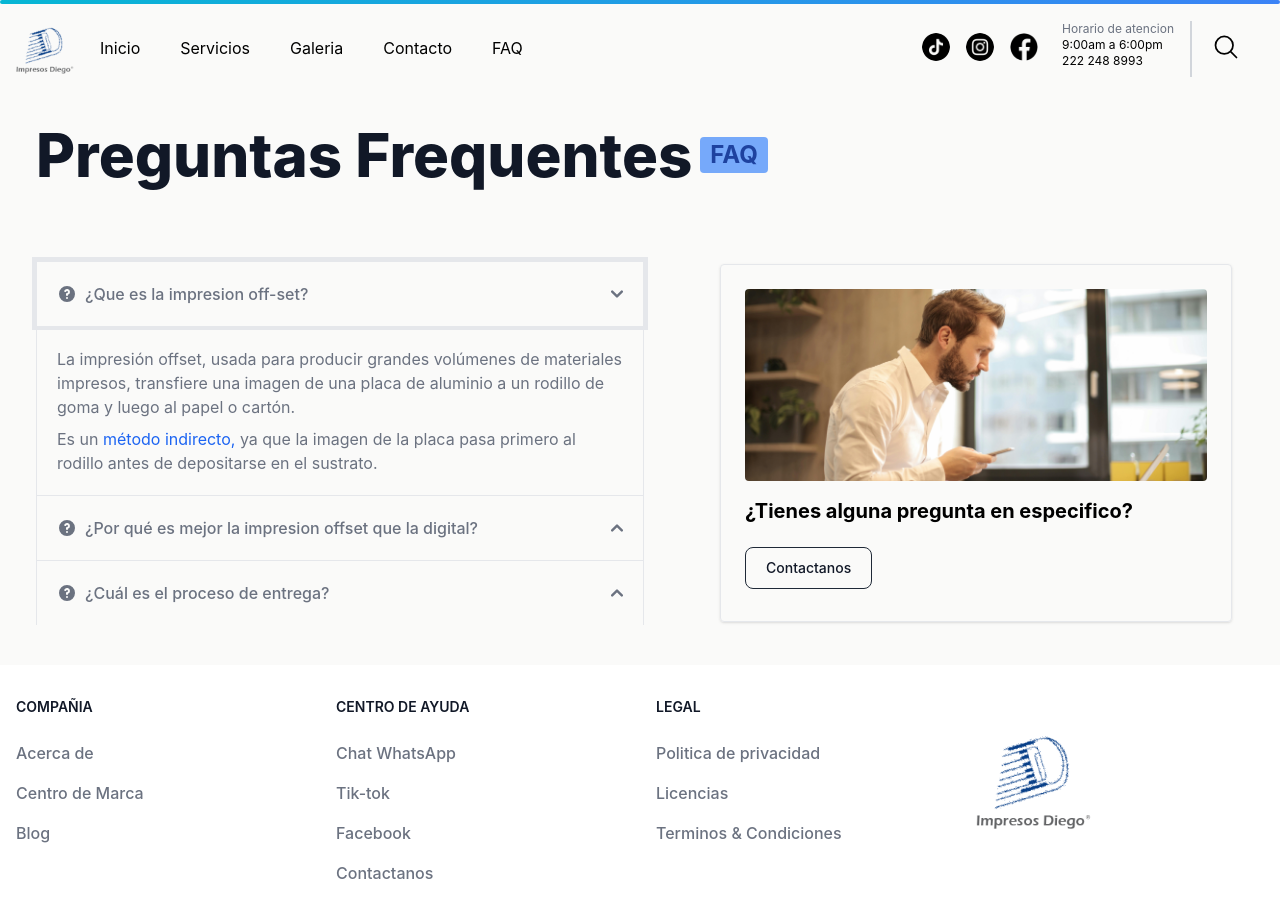
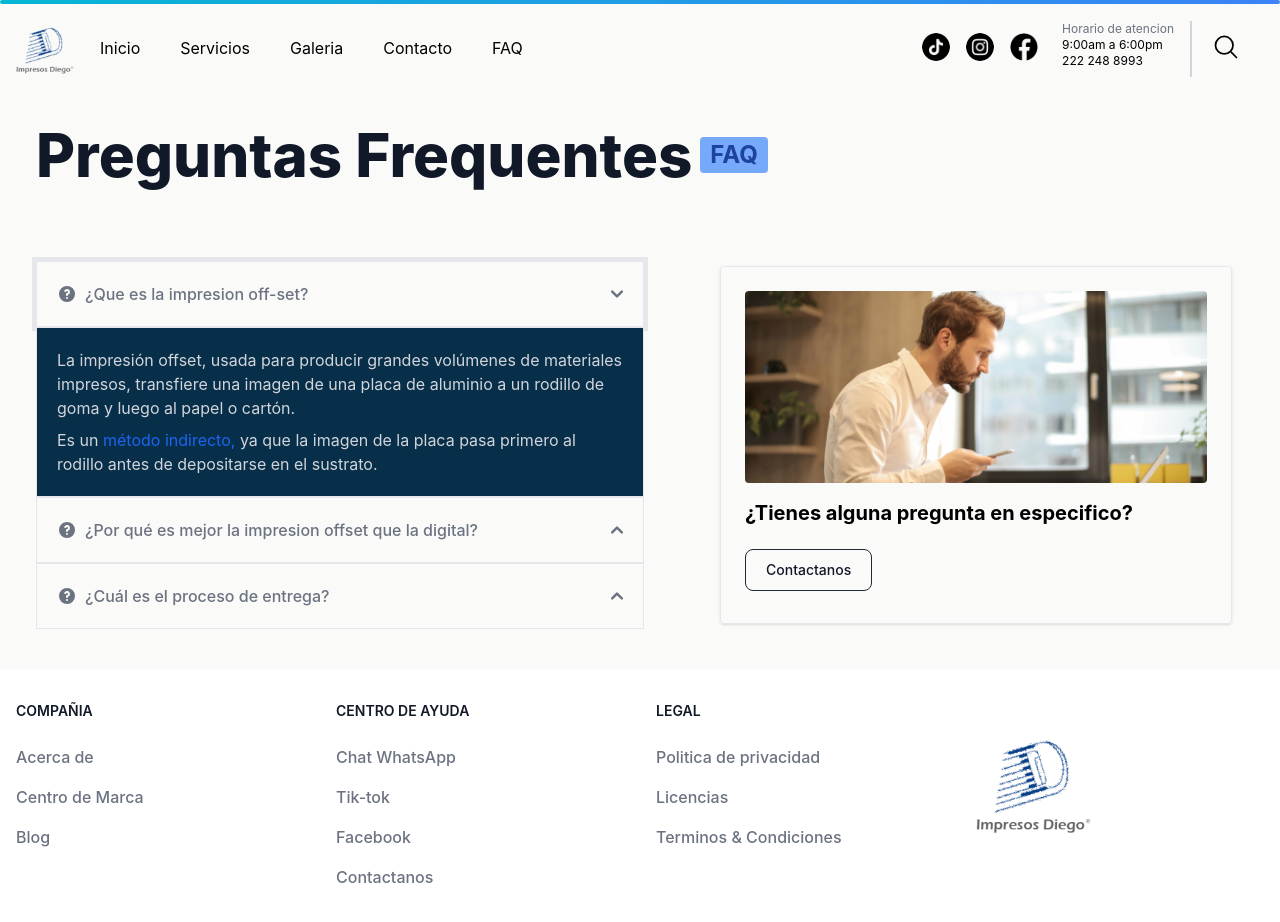
Before and after one commit to EmilioPG13/Impresos-Diego, a React (Vite) app: page /faq in a window 1280 px wide. Both pictures are taken after a click on the button "¿Que es la impresion off-set?". Shown: the top 922 px of the page. Built offline with nearby package versions, Linux system fonts and the light colour scheme.

Commit message:
refactor: Update FAQ component design and image, and add form for project printing quote request in contacto.jsx

```diff
--- a/src/components/routes/faq.jsx
+++ b/src/components/routes/faq.jsx
@@ -1,5 +1,6 @@
 import { useState } from 'react';
 import manWorking from '../../images/people/manWorking.jpg';
+import PropTypes from 'prop-types';
 
 const Accordion = ({ items }) => {
     const [openItem, setOpenItem] = useState(null);
@@ -15,7 +16,7 @@ const Accordion = ({ items }) => {
                     <h2 id={`accordion-open-heading-${index + 1}`}>
                         <button
                             type="button"
-                            className="flex items-center justify-between w-full p-5 font-medium rtl:text-right text-gray-500 border border-b-0 border-gray-200 focus:ring-4 focus:ring-gray-200 dark:focus:ring-gray-800 dark:border-gray-700 dark:text-gray-400 hover:bg-gray-100 dark:hover:bg-gray-800 gap-3"
+                            className="flex items-center justify-between w-full p-5 font-medium rtl:text-right text-gray-500 border border-gray-200 focus:ring-4 focus:ring-gray-200 dark:focus:ring-gray-800 dark:border-gray-700 dark:text-gray-400 hover:bg-gray-100 dark:hover:bg-gray-800 gap-3"
                             onClick={() => toggleItem(index)}
                             aria-expanded={openItem === index}
                             aria-controls={`accordion-open-body-${index + 1}`}
@@ -32,7 +33,7 @@ const Accordion = ({ items }) => {
                         </button>
                     </h2>
                     <div id={`accordion-open-body-${index + 1}`} className={`${openItem === index ? '' : 'hidden'}`} aria-labelledby={`accordion-open-heading-${index + 1}`}>
-                        <div className="p-5 border border-b-0 border-gray-200 dark:border-gray-700 dark:bg-gray-900">
+                        <div className="p-5 border border-gray-200 bg-sky-950">
                             {item.content}
                         </div>
                     </div>
@@ -48,8 +49,8 @@ function FAQ() {
             title: '¿Que es la impresion off-set?',
             content: (
                 <>
-                    <p className="mb-2 text-gray-500 dark:text-gray-400">La impresión offset, usada para producir grandes volúmenes de materiales impresos, transfiere una imagen de una placa de aluminio a un rodillo de goma y luego al papel o cartón.</p>
-                    <p className="text-gray-500 dark:text-gray-400">Es un <a href="/docs/getting-started/introduction/" className="text-blue-600 dark:text-blue-500 hover:underline">método indirecto, </a> ya que la imagen de la placa pasa primero al rodillo antes de depositarse en el sustrato.</p>
+                    <p className="mb-2 text-gray-300 dark:text-gray-400">La impresión offset, usada para producir grandes volúmenes de materiales impresos, transfiere una imagen de una placa de aluminio a un rodillo de goma y luego al papel o cartón.</p>
+                    <p className="text-gray-300 dark:text-gray-400">Es un <a href="/docs/getting-started/introduction/" className="text-blue-600 dark:text-blue-500 hover:underline">método indirecto, </a> ya que la imagen de la placa pasa primero al rodillo antes de depositarse en el sustrato.</p>
                 </>
             ),
         },
@@ -57,8 +58,8 @@ function FAQ() {
             title: '¿Por qué es mejor la impresion offset que la digital?',
             content: (
                 <>
-                    <p className="mb-2 text-gray-500 dark:text-gray-400">Flowbite is first conceptualized and designed using the Figma software so everything you see in the library has a design equivalent in our Figma file.</p>
-                    <p className="text-gray-500 dark:text-gray-400">Check out the <a href="https://flowbite.com/figma/" className="text-blue-600 dark:text-blue-500 hover:underline">Figma design system</a> based on the utility classes from Tailwind CSS and components from Flowbite.</p>
+                    <p className="mb-2 text-gray-300 dark:text-gray-400">Flowbite is first conceptualized and designed using the Figma software so everything you see in the library has a design equivalent in our Figma file.</p>
+                    <p className="text-gray-300 dark:text-gray-400">Check out the <a href="https://flowbite.com/figma/" className="text-blue-600 dark:text-blue-500 hover:underline">Figma design system</a> based on the utility classes from Tailwind CSS and components from Flowbite.</p>
                 </>
             ),
         },
@@ -66,10 +67,10 @@ function FAQ() {
             title: '¿Cuál es el proceso de entrega?',
             content: (
                 <>
-                    <p className="mb-2 text-gray-500 dark:text-gray-400">The main difference is that the core components from Flowbite are open source under the MIT license, whereas Tailwind UI is a paid product. Another difference is that Flowbite relies on smaller and standalone components, whereas Tailwind UI offers sections of pages.</p>
-                    <p className="mb-2 text-gray-500 dark:text-gray-400">However, we actually recommend using both Flowbite, Flowbite Pro, and even Tailwind UI as there is no technical reason stopping you from using the best of two worlds.</p>
-                    <p className="mb-2 text-gray-500 dark:text-gray-400">Learn more about these technologies:</p>
-                    <ul className="ps-5 text-gray-500 list-disc dark:text-gray-400">
+                    <p className="mb-2 text-gray-300 dark:text-gray-400">The main difference is that the core components from Flowbite are open source under the MIT license, whereas Tailwind UI is a paid product. Another difference is that Flowbite relies on smaller and standalone components, whereas Tailwind UI offers sections of pages.</p>
+                    <p className="mb-2 text-gray-300 dark:text-gray-400">However, we actually recommend using both Flowbite, Flowbite Pro, and even Tailwind UI as there is no technical reason stopping you from using the best of two worlds.</p>
+                    <p className="mb-2 text-gray-300 dark:text-gray-400">Learn more about these technologies:</p>
+                    <ul className="ps-5 text-gray-300 list-disc dark:text-gray-400">
                         <li><a href="https://flowbite.com/pro/" className="text-blue-600 dark:text-blue-500 hover:underline">Flowbite Pro</a></li>
                         <li><a href="https://tailwindui.com/" rel="nofollow" className="text-blue-600 dark:text-blue-500 hover:underline">Tailwind UI</a></li>
                     </ul>
```
